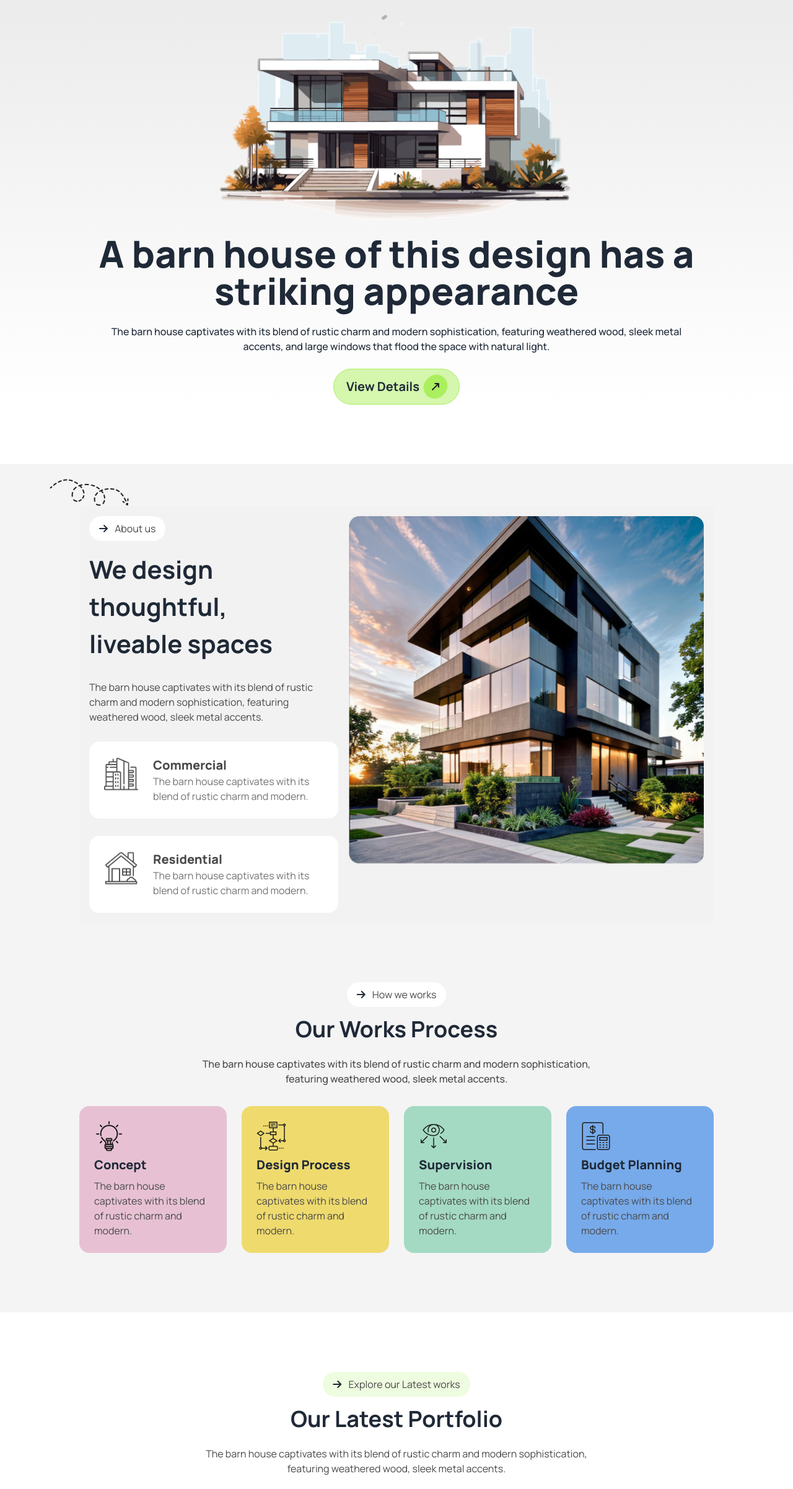
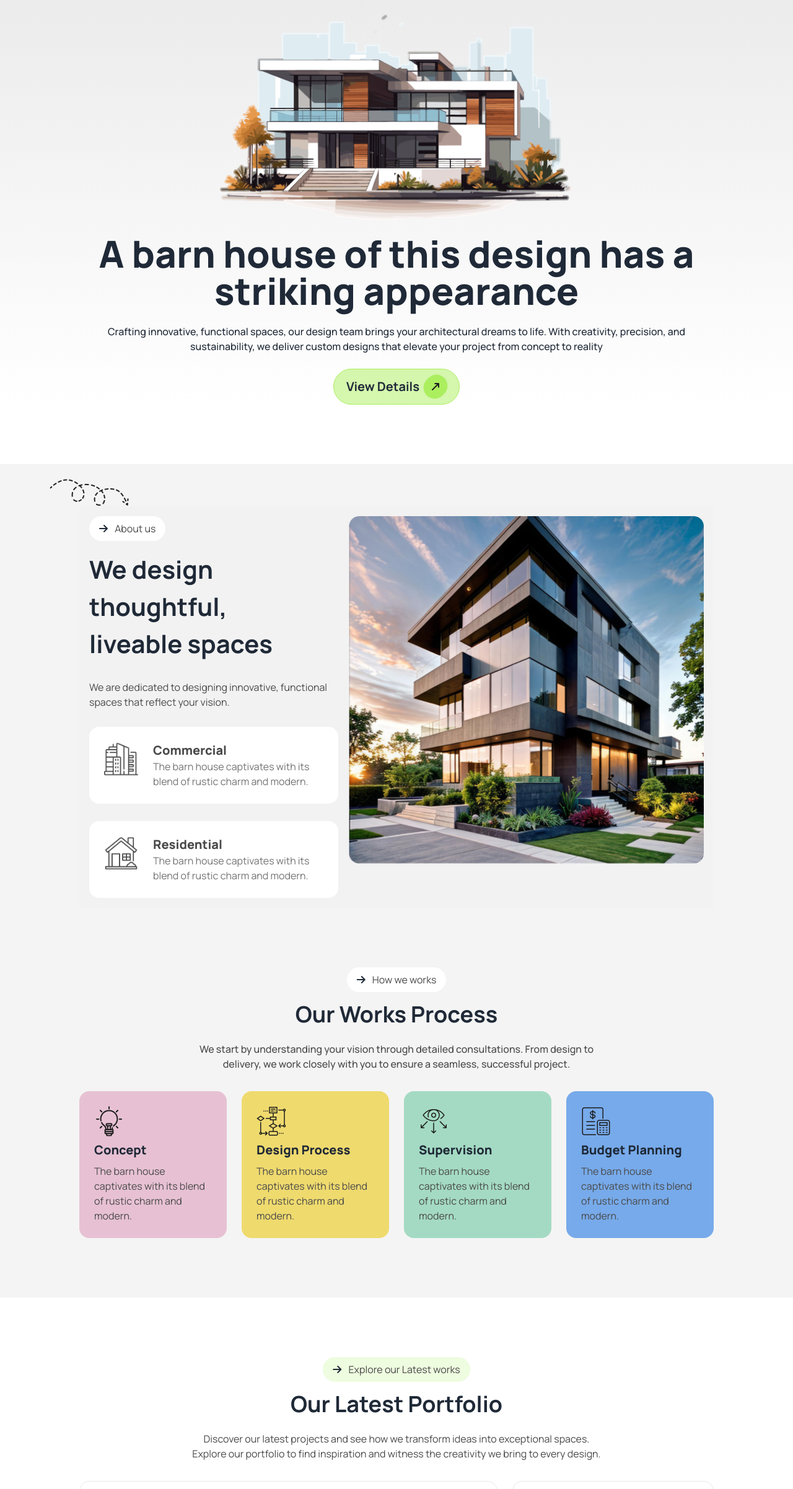
Before and after one commit to MD-YUSUF-1/Real-state-page, a plain HTML site: page index.html in a window 1280 px wide. Shown: the part 83-2486 px from the top of the page at 62% size. Drawn offline with nearby package versions, Linux system fonts and the light colour scheme.

Commit message:
ALL text updated

```diff
--- a/index.html
+++ b/index.html
@@ -83,9 +83,7 @@
           striking appearance</h3>
       </div>
       <div>
-        <p class="max-w-[960px] text-sm lg:text-base font-medium text-center">The barn house captivates with its blend
-          of rustic charm and modern sophistication, featuring weathered wood, sleek metal accents, and large windows
-          that flood the space with natural light.</p>
+        <p class="max-w-[960px] text-sm lg:text-base font-medium text-center">Crafting innovative, functional spaces, our design team brings your architectural dreams to life. With creativity, precision, and sustainability, we deliver custom designs that elevate your project from concept to reality</p>
       </div>
       <div
         class="bg-[#ABEF5F80] rounded-[32px] pl-24 pr-24 pt-2 pb-2 lg:pr-5 lg:pl-5 flex gap-2 border border-secondary-btn-color">
@@ -114,8 +112,7 @@
               <h3 class="mt-4 text-2xl lg:text-[40px] font-bold lg:text-start lg:leading-normal">We design
                 thoughtful,<br>liveable spaces</h3>
               <p class=" py-4 lg:py-7 text-sm lg:text-base text-primary-text-color lg:text-start">
-                The barn house captivates with its blend of rustic charm and modern sophistication, featuring weathered
-                wood, sleek metal accents.
+                We are dedicated to designing innovative, functional spaces that reflect your vision.
               </p>
               <div class="flex gap-6 p-6 bg-[#FFFFFF] rounded-2xl mb-4 lg:mb-7">
                 <div>
@@ -150,9 +147,7 @@
             <p class="inline text-primary-text-color">How we works</p>
           </div>
           <h3 class="mb-6 font-bold text-2xl lg:text-4xl ">Our Works Process</h3>
-          <p class="mb-8 font-medium text-sm lg:text-base text-primary-text-color max-w-[675px] mx-auto">The barn house
-            captivates with its blend of rustic charm and modern sophistication, featuring weathered wood, sleek metal
-            accents.</p>
+          <p class="mb-8 font-medium text-sm lg:text-base text-primary-text-color max-w-[675px] mx-auto">We start by understanding your vision through detailed consultations. From design to delivery, we work closely with you to ensure a seamless, successful project.</p>
           <div class="flex flex-col lg:flex-row  gap-6">
             <div class="flex flex-col items-start gap-2 p-6 bg-[#E7C1D3] rounded-2xl">
               <img class="" src="./assets/concept.png" alt="">
@@ -193,9 +188,7 @@
             <p class="inline text-primary-text-color">Explore our Latest works</p>
           </div>
           <h3 class=" font-bold text-2xl lg:text-4xl mb-6 ">Our Latest Portfolio</h3>
-          <p class="max-w-[670px] text-sm lg:text-base mx-auto font-normal text-primary-text-color mb-8">The barn house
-            captivates with its blend of rustic charm and modern sophistication, featuring weathered wood, sleek metal
-            accents.</p>
+          <p class="max-w-[670px] text-sm lg:text-base mx-auto font-normal text-primary-text-color mb-8">Discover our latest projects and see how we transform ideas into exceptional spaces. Explore our portfolio to find inspiration and witness the creativity we bring to every design.</p>
         </div>
         <div class=" flex flex-col lg:flex-row gap-6">
           <div class="flex flex-col lg:flex-row gap-6 p-6 border border-[#E9E9E9] rounded-2xl bg-[#FFF]">
@@ -251,9 +244,7 @@
     <section class="py-5 lg:pb-24 px-5 lg:px-0 lg:w-4/5 mx-auto">
       <div class="text-center">
         <h3 class="mb-4 text-2xl lg:text-3xl font-extrabold ">FAQ's</h3>
-        <p class="mb-5 text-[#737373] max-w-[670px] mx-auto">The barn house captivates with its blend of rustic charm and
-          modern. The
-          barn house captivates with its blend of rustic charm and modern .</p>
+        <p class="mb-5 text-[#737373] max-w-[670px] mx-auto">Get quick answers to your questions about our design process, services, and project details in our FAQ section</p>
         </div>
         <div class="flex flex-col gap-4">
           <div class="collapse collapse-arrow bg-base-200">
@@ -305,9 +296,7 @@
           <p class="inline text-primary-text-color">Let’s Connect</p>
         </div>
         <h3 class=" font-bold text-2xl lg:text-4xl mb-6 ">Let’s Discuss Next Project</h3>
-        <p class="max-w-[670px] text-sm lg:text-base mx-auto font-normal text-primary-text-color mb-8">The barn house
-          captivates with its blend of rustic charm and modern sophistication, featuring weathered wood, sleek metal
-          accents.</p>
+        <p class="max-w-[670px] text-sm lg:text-base mx-auto font-normal text-primary-text-color mb-8">Ready to start your project or have questions? Contact us today to discuss your vision and see how we can help bring it to life.</p>
         <div class="flex flex-col lg:grid lg:grid-cols-2 gap-5 lg:gap-6 mb-6 lg:mb-8 ">
           <input class="px-5 py-5 rounded-[64px] border border-[#E9E9E9]" type="text" name="" id=""
             placeholder="First Name*">
@@ -343,8 +332,7 @@
       </div>
       <!-- <div class="flex justify-center items-center"> -->
       <div class="flex justify-center items-center">
-        <p class="text-[#737373] text-base text-center p-8 lg:w-3/4 lg:p-0 mt-3 lg:mt-4">The barn house captivates with
-          its blend of rustic charm and modern sophistication,featuring weathered wood, sleek metal accents.</p>
+        <p class="text-[#737373] text-base text-center p-8 lg:w-3/4 lg:p-0 mt-3 lg:mt-4">Connect with us for expert design solutions and exceptional service. Follow us on social media and stay updated on our latest projects and news.</p>
       </div>
       <div class="flex flex-col gap-8 justify-center items-center  lg:flex-row lg:gap-32 mt-12 mb-12">
         <p class="text-[#E9E9E9] ">Home</p>
```
